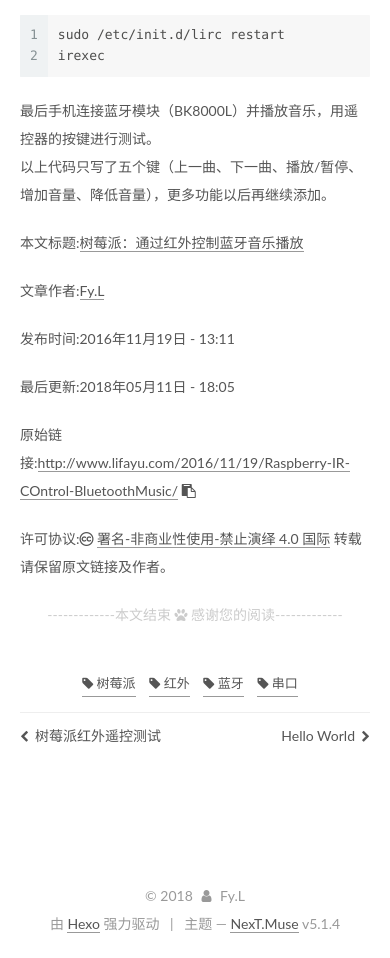
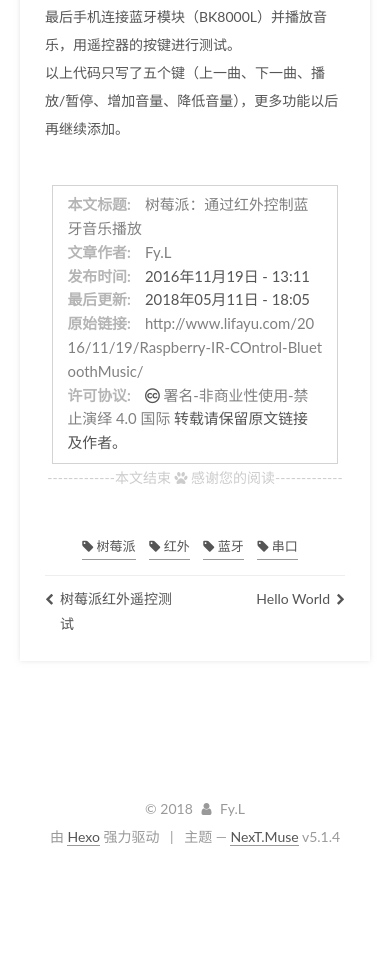
Before and after one commit to duyi324/duyi324.github.io, a plain HTML site: page 2016/11/19/Raspberry-IR-COntrol-BluetoothMusic/index.html in a window 390 px wide. Shown: the part 5742-6700 px from the top of the page. After the commit the page ends 6613 px from the top, so only its background shows below. Drawn offline with nearby package versions, Linux system fonts and the light colour scheme; some packages are replaced by stand-ins of ours; a script that the page names is missing.

Commit message:
Site updated: 2018-05-11 18:53:56

```diff
--- a/css/main.css
+++ b/css/main.css
@@ -1658,6 +1658,57 @@ pre .javascript .function {
 .rtl.post-title {
   font-family: UKIJ Ekran;
 }
+.my_post_copyright {
+  width: 85%;
+  max-width: 45em;
+  margin: 2.8em auto 0;
+  padding: 0.5em 1em;
+  border: 1px solid #d3d3d3;
+  font-size: 0.93rem;
+  line-height: 1.6em;
+  word-break: break-all;
+  background: rgba(255,255,255,0.4);
+}
+.my_post_copyright p {
+  margin: 0;
+}
+.my_post_copyright span {
+  display: inline-block;
+  width: 5.2em;
+  color: #b5b5b5;
+  font-weight: bold;
+}
+.my_post_copyright .raw {
+  margin-left: 1em;
+  width: 5em;
+}
+.my_post_copyright a {
+  color: #808080;
+  border-bottom: 0;
+}
+.my_post_copyright a:hover {
+  color: #a3d2a3;
+  text-decoration: underline;
+}
+.my_post_copyright:hover .fa-clipboard {
+  color: #000;
+}
+.my_post_copyright .post-url:hover {
+  font-weight: normal;
+}
+.my_post_copyright .copy-path {
+  margin-left: 1em;
+  width: 1em;
+}
+@media (max-width: 767px) {
+  .my_post_copyright .copy-path {
+    display: none;
+  }
+}
+.my_post_copyright .copy-path:hover {
+  color: #808080;
+  cursor: pointer;
+}
 .sidebar {
   position: fixed;
   right: 0;
@@ -1822,7 +1873,7 @@ pre .javascript .function {
   width: 4px;
   height: 4px;
   border-radius: 50%;
-  background: #545b9d;
+  background: #b0a847;
 }
 .links-of-blogroll {
   font-size: 13px;
@@ -2660,3 +2711,10 @@ embed {
 .links-of-blogroll-inline .links-of-blogroll-item {
   display: inline-block;
 }
+.post {
+  margin-top: 60px;
+  margin-bottom: 60px;
+  padding: 25px;
+  -webkit-box-shadow: 0 0 5px rgba(202,203,203,0.5);
+  -moz-box-shadow: 0 0 5px rgba(202,203,204,0.5);
+}
```
